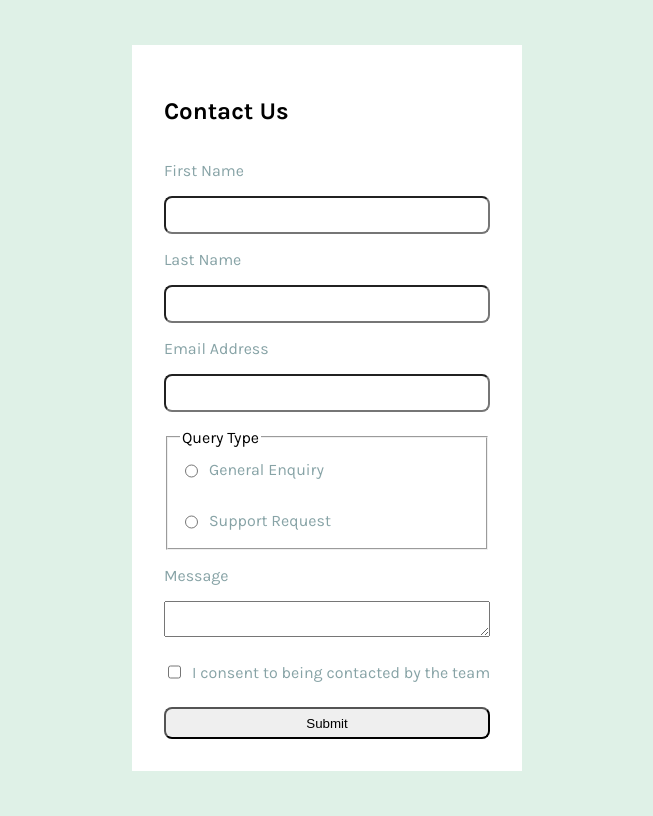
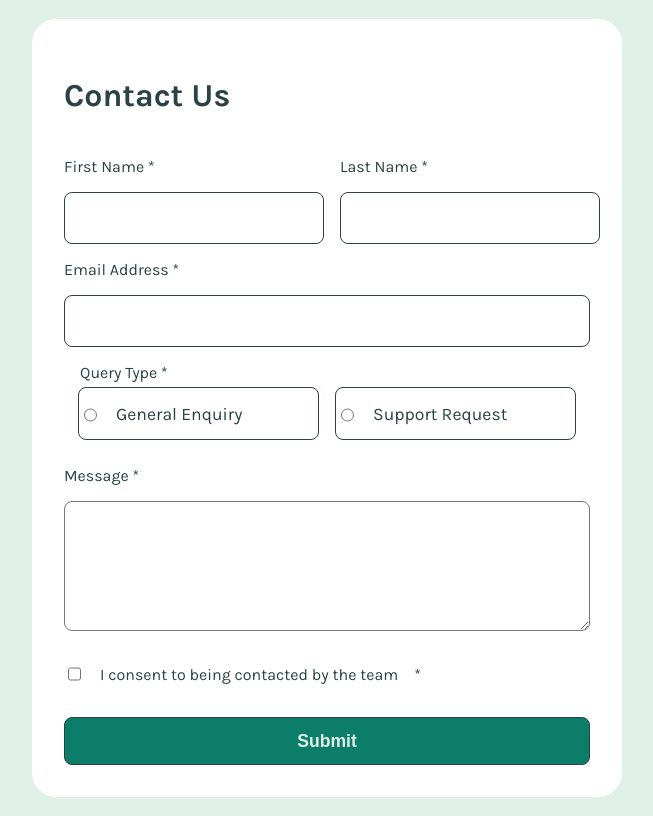
Before and after one commit to VuDucTriJoseph/251003-contact-form, a React (Vite) app: page / in a window 1280 px wide. Shown: the whole page, without its empty margins (313-966 px from the left). Built offline with nearby package versions, Linux system fonts and the light colour scheme.

Commit message:
finished

```diff
--- a/components/contactForm.jsx
+++ b/components/contactForm.jsx
@@ -30,7 +30,10 @@ function ContactForm() {
       <form id="form-contact" onSubmit={handleSubmit(onSubmit)} noValidate>
         <h2>Contact Us</h2>
         <div className="name">
-          <label htmlFor="name-firstName">First Name</label>
+          <div>
+            <label htmlFor="name-firstName">
+              First Name <span aria-hidden="true">*</span>
+            </label>
             <input
               type="text"
               //   name="firstName" become register
@@ -46,8 +49,11 @@ function ContactForm() {
                 {errors.firstName.message}
               </p>
             )}
-
-          <label htmlFor="name-lastName">Last Name</label>
+          </div>
+          <div>
+            <label htmlFor="name-lastName">
+              Last Name <span aria-hidden="true">*</span>
+            </label>
             <input
               type="text"
               //   name="lastName"
@@ -67,8 +73,11 @@ function ContactForm() {
               </p>
             )}
           </div>
+        </div>
         <div className="email">
-          <label htmlFor="email">Email Address</label>
+          <label htmlFor="email">
+            Email Address <span aria-hidden="true">*</span>
+          </label>
           <input
             type="email"
             //   name="email"
@@ -102,8 +111,11 @@ function ContactForm() {
           aria-describedby="query-selected"
           aria-invalid={errors.queryType ? "true" : "false"}
         >
-          <legend>Query Type</legend>
-          <label className="tick-box">
+          <legend>
+            Query Type <span aria-hidden="true">*</span>
+          </legend>
+          <div className="query">
+            <label className="tick-box query-type">
               <input
                 type="radio"
                 //   name="queryType"
@@ -115,7 +127,7 @@ function ContactForm() {
               />
               General Enquiry
             </label>
-          <label className="tick-box">
+            <label className="tick-box query-type">
               <input
                 type="radio"
                 //   name="queryType"
@@ -125,6 +137,7 @@ function ContactForm() {
               />
               Support Request
             </label>
+          </div>
 
           {errors.queryType && (
             <p className="arlet" id="query-selected">
@@ -133,7 +146,9 @@ function ContactForm() {
           )}
         </fieldset>
         <div className="text-mes">
-          <label htmlFor="message">Message</label>
+          <label htmlFor="message">
+            Message <span aria-hidden="true">*</span>
+          </label>
           <textarea
             //   name="message"
             id="message"
@@ -165,7 +180,8 @@ function ContactForm() {
                   "To submit this form, please consent to being contacted",
               })}
             />
-            I consent to being contacted by the team
+            I consent to being contacted by the team{" "}
+            <span aria-hidden="true">*</span>
           </label>
           {errors.accept && (
             <p className="arlet" id="accept-required">
@@ -174,7 +190,7 @@ function ContactForm() {
           )}
         </div>
 
-        <input type="submit" />
+        <input type="submit" className="btn" />
       </form>
       {isSubmmited && <Message />}
       {/* <Message /> */}
--- a/src/index.css
+++ b/src/index.css
@@ -21,9 +21,12 @@ body {
   display: flex;
   flex-direction: column;
   justify-content: center;
+  width: 311px;
 }
 #root {
   background-color: hsl(0, 0%, 100%);
+  border-radius: 1.5rem;
+  width: 375px;
 }
 #form-contact {
   display: flex;
@@ -37,20 +40,82 @@ fieldset {
   flex-direction: column;
   gap: 1rem;
 }
+fieldset {
+  border: none;
+}
 input {
-  height: 2rem;
+  height: 3rem;
   border-radius: 0.5rem;
   cursor: pointer;
+  border: solid 1px hsl(187, 24%, 22%);
+  font-size: 1.1rem;
+  color: hsl(187, 24%, 22%);
+  padding-left: 1rem;
+  padding-right: 1rem;
+}
+textarea {
+  min-height: 6rem;
+  border-radius: 0.5rem;
+  font-size: 1.1rem;
+  color: hsl(187, 24%, 22%);
+  padding: 1rem;
+}
+
+legend {
+  color: hsl(187, 24%, 22%);
+  font-size: 1rem;
 }
 label {
-  color: hsl(186, 15%, 59%);
+  color: hsl(187, 24%, 22%);
+  font-size: 1rem;
 }
 .tick-box {
   display: flex;
   align-items: center;
-  gap: 0.5rem;
+  gap: 1rem;
   cursor: pointer;
+}
+label.tick-box.query-type:has(input[type="radio"]:checked) {
+  background-color: hsl(148, 38%, 91%);
+  /* border-color: #7a4ff5; */
+}
+.query-type {
+  font-size: 1.1rem;
+  border: solid 1px hsl(187, 24%, 22%);
+  border-radius: 0.5rem;
+}
+.query-type:focus {
+  background-color: hsl(148, 38%, 91%);
 }
 .arlet {
   color: hsl(0, 66%, 54%);
+  margin-top: 0;
 }
+h2 {
+  font-size: 2rem;
+  color: hsl(187, 24%, 22%);
+}
+.btn {
+  background-color: hsl(169, 82%, 27%);
+  color: hsl(148, 38%, 91%);
+  font-size: 1.1rem;
+  font-weight: 600;
+}
+.btn:hover {
+  background-color: hsl(169, 79%, 16%);
+}
+
+@media (min-width: 600px) {
+  #root {
+    width: 590px;
+  }
+  .name,
+  .query {
+    display: grid !important;
+    grid-template-columns: 1fr 1fr;
+    gap: 1rem;
+  }
+  .message {
+    width: fit-content;
+  }
+}
```
Lines whose indentation alone changed are shown as unchanged.
